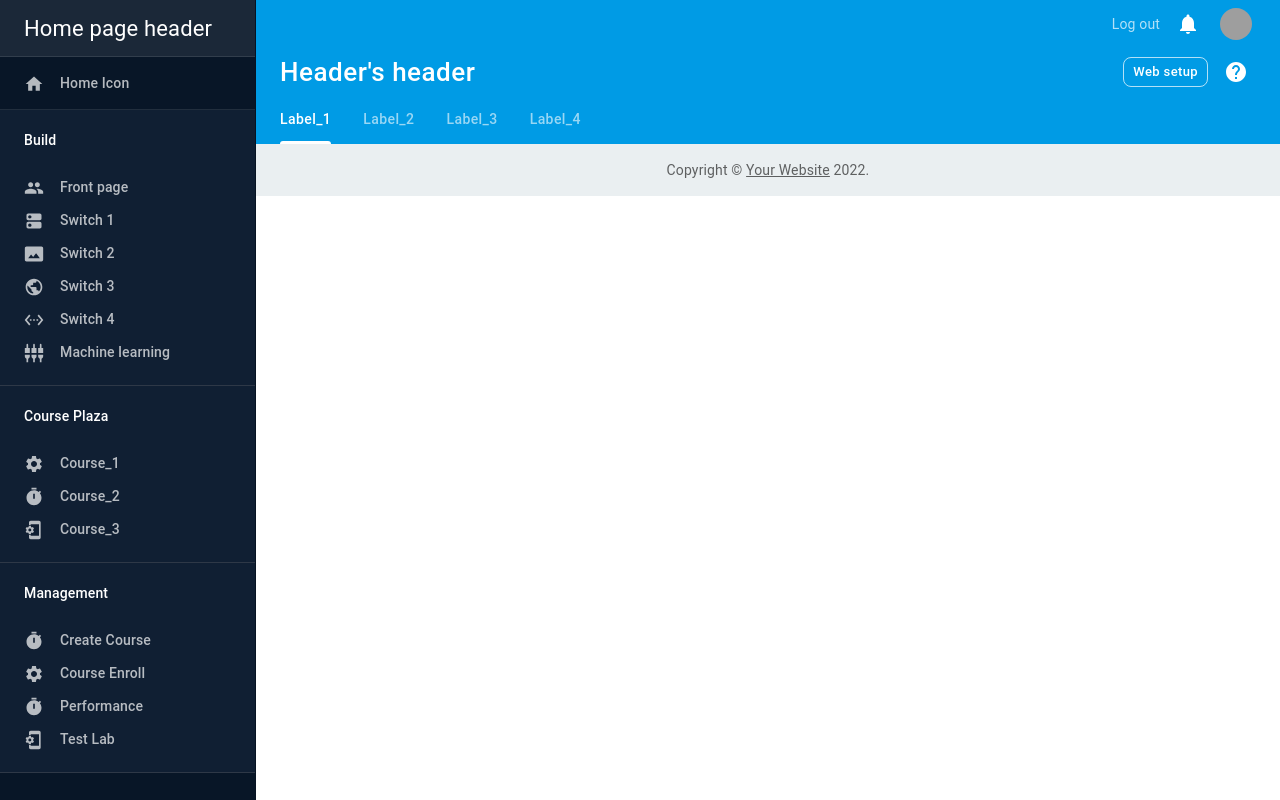
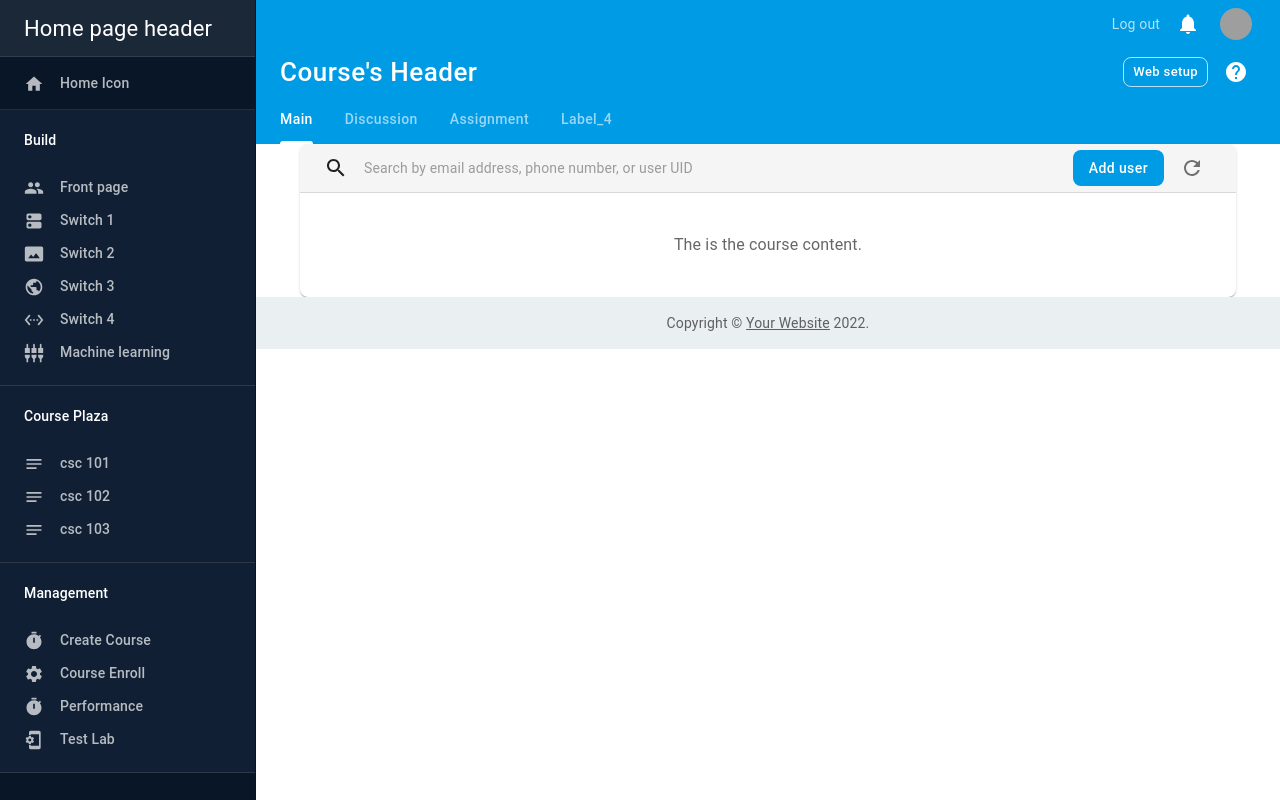
Before and after one commit to qzydustin/Course-Assistant-Platform-Frontend, a React (Create React App) app in the folder frontend/: page /dashboard in a window 1280 px wide. Built offline with nearby package versions, Linux system fonts and the light colour scheme; grey boxes are pictures that could not be loaded.

Commit message:
Add course header and management header. Link enrolling course with the data in the DB.

```diff
--- a/frontend/src/pages/dashboard/Dashboard.jsx
+++ b/frontend/src/pages/dashboard/Dashboard.jsx
@@ -1,5 +1,5 @@
 import * as React from 'react';
-import { createTheme, ThemeProvider } from '@mui/material/styles';
+import {createTheme, ThemeProvider} from '@mui/material/styles';
 import useMediaQuery from '@mui/material/useMediaQuery';
 import CssBaseline from '@mui/material/CssBaseline';
 import Box from '@mui/material/Box';
@@ -8,13 +8,12 @@ import Link from '@mui/material/Link';
 import Navigator from './Navigator';
 import Content from './components/Content';
 import Content_1 from './components/Content_1';
+import CourseContent from './components/CourseContent';
 import CreateCourse from './components/CreateCourse';
 import SearchCourse from './components/SearchCourse';
-import Header from './Header';
-import {store} from '../dashboardStore';
-
-import { useSelector } from 'react-redux';
-import {Create} from "@mui/icons-material";
+import ManageHeader from './components/ManageHeader';
+import CourseHeader from "./components/CourseHeader";
+import {useSelector} from 'react-redux';
 
 function Copyright() {
   return (
@@ -188,11 +187,13 @@ export default function Dashboard({server}) {
   // console.log("round 0");
   // console.log(store.getState())
 
-  const isContentShown = useSelector(state => state.contentsController.isContentShown);
-  const isContent1Shown = useSelector(state => state.contentsController.isContent1Shown);
-  const isCreateCourseShown = useSelector(state => state.contentsController.isCreateCourseShown);
-  const isSearchCourseShown = useSelector(state => state.contentsController.isSearchCourseShown);
+  const isFrontPage = useSelector(state => state.contentsController.isContentShown);
+  const isSwitch1 = useSelector(state => state.contentsController.isContent1Shown);
+  const isCreateCourse = useSelector(state => state.contentsController.isCreateCourseShown);
+  const isSearchCourse = useSelector(state => state.contentsController.isSearchCourseShown);
+  const isActiveCourse = useSelector(state => state.contentsController.activeCourseCode)
 
+  console.log("isActive is ", isActiveCourse);
 
 
 
@@ -219,25 +220,42 @@ export default function Dashboard({server}) {
 
         </Box>
         <Box sx={{ flex: 1, display: 'flex', flexDirection: 'column' }}>
-          <Header onDrawerToggle={handleDrawerToggle} />
-          {isContentShown ? (
-              <Box component="main" sx={{ flex: 1, py: 6, px: 4, bgcolor: '#eaeff1' }}>
-                <Content />
+          {isFrontPage ? (
+              <Box>
+                <ManageHeader onDrawerToggle={handleDrawerToggle}/>
+                <Box component="main" sx={{flex: 1, py: 6, px: 4, bgcolor: '#eaeff1'}}>
+                  <Content/>
+                </Box>
               </Box>
           ):null}
-          {isContent1Shown ? (
-              <Box component="main" sx={{ flex: 1, py: 6, px: 4, bgcolor: '#eaeff1' }}>
+          {isSwitch1 ? (
+              <Box>
+                <ManageHeader onDrawerToggle={handleDrawerToggle}/>
+                <Box component="main" sx={{flex: 1, py: 6, px: 4, bgcolor: '#eaeff1'}}>
                   <Content_1/>
                 </Box>
+              </Box>
           ):null}
-          {isCreateCourseShown ? (
-              <Box component="main" sx={{ flex: 1, py: 6, px: 4, bgcolor: '#eaeff1' }}>
+          {(isActiveCourse !== '') ? (
+              <Box>
+                <CourseHeader onDrawerToggle={handleDrawerToggle}/>
+                <CourseContent/>
+              </Box>
+          ):null}
+          {isCreateCourse ? (
+              <Box>
+                <ManageHeader onDrawerToggle={handleDrawerToggle}/>
+                <Box component="main" sx={{flex: 1, py: 6, px: 4, bgcolor: '#eaeff1'}}>
                   <CreateCourse server={server}/>
                 </Box>
+              </Box>
           ):null}
-          {isSearchCourseShown ? (
-              <Box component="main" sx={{ flex: 1, py: 6, px: 4, bgcolor: '#eaeff1' }}>
+          {isSearchCourse ? (
+              <Box>
+                <ManageHeader onDrawerToggle={handleDrawerToggle}/>
+                <Box component="main" sx={{flex: 1, py: 6, px: 4, bgcolor: '#eaeff1'}}>
                   <SearchCourse server={server}/>
+                </Box>
               </Box>
           ):null}
           <Box component="footer" sx={{ p: 2, bgcolor: '#eaeff1' }}>
--- a/frontend/src/pages/dashboard/Navigator.jsx
+++ b/frontend/src/pages/dashboard/Navigator.jsx
@@ -18,42 +18,10 @@ import SettingsInputComponentIcon from '@mui/icons-material/SettingsInputCompone
 import TimerIcon from '@mui/icons-material/Timer';
 import SettingsIcon from '@mui/icons-material/Settings';
 import PhonelinkSetupIcon from '@mui/icons-material/PhonelinkSetup';
-
+import NotesIcon from '@mui/icons-material/Notes';
 
 import {useDispatch, useSelector} from 'react-redux';
-import { toFrontPage, toSwitch1, toCreateCourse, toCourseEnroll, toCourse_1 } from './dashboardSlice';
-
-const categories = [
-  {
-    id: 'Build',
-    children: [
-      { id: 'Front page', icon: <PeopleIcon />, active: "Front Page",},
-      { id: 'Switch 1', icon: <DnsRoundedIcon /> , active: "Switch 1"},
-      { id: 'Switch 2', icon: <PermMediaOutlinedIcon /> , active: "Switch 2"},
-      { id: 'Switch 3', icon: <PublicIcon /> , active: "Switch 3"},
-      { id: 'Switch 4', icon: <SettingsEthernetIcon /> , active: "Switch 4"},
-      { id: 'Machine learning', icon: <SettingsInputComponentIcon />, active: "Machine learning"},
-    ],
-  },
-  {
-    id: 'Course Plaza',
-    children: [
-      { id: 'Course_1', icon: <SettingsIcon />, active: "Course_1"},
-      { id: 'Course_2', icon: <TimerIcon />, active: "Course_2"},
-      { id: 'Course_3', icon: <PhonelinkSetupIcon />, active: "Course_3"},
-    ],
-  },
-  {
-    id: 'Management',
-    children: [
-      { id: 'Create Course', icon: <TimerIcon />, active: "Create Course"},
-      { id: 'Course Enroll', icon: <SettingsIcon />, active: "Course Enroll"},
-      { id: 'Performance', icon: <TimerIcon />, active: "Performance"},
-      { id: 'Test Lab', icon: <PhonelinkSetupIcon />, active: "Test Lab"},
-    ],
-  },
-];
-
+import { toFrontPage, toSwitch1, toCreateCourse, toCourseEnroll, toActiveCourse } from './dashboardSlice';
 
 
 const item = {
@@ -75,20 +43,63 @@ export default function Navigator(props) {
   // const navigate = useNavigate();
   const dispatch = useDispatch();
 
+  let categories = [
+    {
+      id: 'Build',
+      children: [
+        { id: 'Front page', icon: <PeopleIcon />, active: "Front Page",},
+        { id: 'Switch 1', icon: <DnsRoundedIcon /> , active: "Switch 1"},
+        { id: 'Switch 2', icon: <PermMediaOutlinedIcon /> , active: "Switch 2"},
+        { id: 'Switch 3', icon: <PublicIcon /> , active: "Switch 3"},
+        { id: 'Switch 4', icon: <SettingsEthernetIcon /> , active: "Switch 4"},
+        { id: 'Machine learning', icon: <SettingsInputComponentIcon />, active: "Machine learning"},
+      ],
+    },
+    {
+      id: 'Course Plaza',
+      children: [
+        { id: 'csc 101', icon: <NotesIcon />, active: 'csc 101', semester: '2022 spring'},
+        { id: 'csc 102', icon: <NotesIcon />, active: 'csc 102', semester: '2022 spring'},
+        { id: 'csc 103', icon: <NotesIcon />, active: 'csc 103', semester: '2022 spring'},
+      ],
+    },
+    {
+      id: 'Management',
+      children: [
+        { id: 'Create Course', icon: <TimerIcon />, active: "Create Course"},
+        { id: 'Course Enroll', icon: <SettingsIcon />, active: "Course Enroll"},
+        { id: 'Performance', icon: <TimerIcon />, active: "Performance"},
+        { id: 'Test Lab', icon: <PhonelinkSetupIcon />, active: "Test Lab"},
+      ],
+    },
+  ];
+
   const { ...other } = props;
   const [selectedIndex, setSelectedIndex] = React.useState(true);
 
-  const handleListItemClick = (event, index) => {
-    setSelectedIndex(index);
-    console.log("index=",index);
-    if (index === "Front Page") dispatch(toFrontPage());
-    if (index === "Switch 1") dispatch(toSwitch1());
-    if (index === "Create Course") dispatch(toCreateCourse());
-    if (index === "Course Enroll") dispatch(toCourseEnroll());
-    if (index === "Course_1") dispatch(toCourse_1("another course"));
+  const handleNonCourseListClick = (event, active) => {
+    setSelectedIndex(active);
+    console.log("active=",active);
+    dispatch(toActiveCourse(''));
+    if (active === "Front Page") dispatch(toFrontPage());
+    if (active === "Switch 1") dispatch(toSwitch1());
+    if (active === "Create Course") dispatch(toCreateCourse());
+    if (active === "Course Enroll") dispatch(toCourseEnroll());
   };
-  const courseList =useSelector(state => state.contentsController.courseList)
-  console.log(courseList)
+
+  const handleCourseListClick = (event, active, semester) => {
+    setSelectedIndex(active);
+    console.log("active=",active);
+
+    let activeCourse = JSON.stringify({
+      "code": active,
+      "semester": semester,
+    })
+    dispatch(toActiveCourse(activeCourse));
+  };
+
+  const activeCourse =useSelector(state => state.contentsController.activeCourse)
+  console.log(activeCourse)
 
   return (
     <Drawer variant="permanent" {...other}>
@@ -108,17 +119,25 @@ export default function Navigator(props) {
             <ListItem sx={{ py: 2, px: 3 }}>
               <ListItemText sx={{ color: '#fff' }}>{id}</ListItemText>
             </ListItem>
-            {children.map(({ id: childId, icon, active}) => (
+            {id === 'Course Plaza' ? (
+                children.map(({ id: childId, icon, active, semester}) => (
                     <ListItem disablePadding key={childId}>
                     <ListItemButton selected={selectedIndex === active}
                                     sx={item}
-                                onClick={(event) => handleListItemClick(event, active)}>
-                                {/*onClick={(event) => {dispatch(toSwitch1());console.log("2nd");}}>*/}
+                                    onClick={(event) => handleCourseListClick(event, active, semester)}>
                       <ListItemIcon>{icon}</ListItemIcon>
                       <ListItemText>{childId}</ListItemText>
                     </ListItemButton>
-              </ListItem>
-            ))}
+                    </ListItem>))):(
+                children.map(({ id: childId, icon, active}) => (
+                    <ListItem disablePadding key={childId}>
+                    <ListItemButton selected={selectedIndex === active}
+                                    sx={item}
+                                    onClick={(event) => handleNonCourseListClick(event, active)}>
+                    <ListItemIcon>{icon}</ListItemIcon>
+                    <ListItemText>{childId}</ListItemText>
+                    </ListItemButton>
+                    </ListItem>)))}
             <Divider sx={{ mt: 2 }} />
           </Box>
         ))}
--- /dev/null
+++ b/frontend/src/pages/dashboard/components/CourseContent.jsx
@@ -0,0 +1,57 @@
+import * as React from 'react';
+import AppBar from '@mui/material/AppBar';
+import Toolbar from '@mui/material/Toolbar';
+import Typography from '@mui/material/Typography';
+import Paper from '@mui/material/Paper';
+import Grid from '@mui/material/Grid';
+import Button from '@mui/material/Button';
+import TextField from '@mui/material/TextField';
+import Tooltip from '@mui/material/Tooltip';
+import IconButton from '@mui/material/IconButton';
+import SearchIcon from '@mui/icons-material/Search';
+import RefreshIcon from '@mui/icons-material/Refresh';
+
+export default function Content_1() {
+  return (
+    <Paper sx={{ maxWidth: 936, margin: 'auto', overflow: 'hidden' }}>
+      <AppBar
+        position="static"
+        color="default"
+        elevation={0}
+        sx={{ borderBottom: '1px solid rgba(0, 0, 0, 0.12)' }}
+      >
+        <Toolbar>
+          <Grid container spacing={2} alignItems="center">
+            <Grid item>
+              <SearchIcon color="inherit" sx={{ display: 'block' }} />
+            </Grid>
+            <Grid item xs>
+              <TextField
+                fullWidth
+                placeholder="Search by email address, phone number, or user UID"
+                InputProps={{
+                  disableUnderline: true,
+                  sx: { fontSize: 'default' },
+                }}
+                variant="standard"
+              />
+            </Grid>
+            <Grid item>
+              <Button variant="contained" sx={{ mr: 1 }}>
+                Add user
+              </Button>
+              <Tooltip title="Reload">
+                <IconButton>
+                  <RefreshIcon color="inherit" sx={{ display: 'block' }} />
+                </IconButton>
+              </Tooltip>
+            </Grid>
+          </Grid>
+        </Toolbar>
+      </AppBar>
+      <Typography sx={{ my: 5, mx: 2 }} color="text.secondary" align="center">
+        The is the course content.
+      </Typography>
+    </Paper>
+  );
+}
--- /dev/null
+++ b/frontend/src/pages/dashboard/components/CourseHeader.jsx
@@ -0,0 +1,134 @@
+import * as React from 'react';
+import PropTypes from 'prop-types';
+import AppBar from '@mui/material/AppBar';
+import Avatar from '@mui/material/Avatar';
+import Button from '@mui/material/Button';
+import Grid from '@mui/material/Grid';
+import HelpIcon from '@mui/icons-material/Help';
+import IconButton from '@mui/material/IconButton';
+import Link from '@mui/material/Link';
+import MenuIcon from '@mui/icons-material/Menu';
+import NotificationsIcon from '@mui/icons-material/Notifications';
+import Tab from '@mui/material/Tab';
+import Tabs from '@mui/material/Tabs';
+import Toolbar from '@mui/material/Toolbar';
+import Tooltip from '@mui/material/Tooltip';
+import Typography from '@mui/material/Typography';
+import {saveEmail, savePassword, saveType} from "../dashboardSlice";
+import {useDispatch} from "react-redux";
+import {useNavigate} from "react-router-dom";
+
+const lightColor = 'rgba(255, 255, 255, 0.7)';
+
+function ManageHeader(props) {
+  const { onDrawerToggle } = props;
+  const dispatch = useDispatch();
+  let navigate = useNavigate();
+
+  const handleLogout = (event) => {
+    event.preventDefault()
+    dispatch(saveEmail(''));
+    dispatch(savePassword(''));
+    dispatch(saveType(''));
+    navigate('/login');
+  }
+  return (
+    <React.Fragment>
+      <AppBar color="primary" position="sticky" elevation={0}>
+        <Toolbar>
+          <Grid container spacing={1} alignItems="center">
+            <Grid sx={{ display: { sm: 'none', xs: 'block' } }} item>
+              <IconButton
+                color="inherit"
+                aria-label="open drawer"
+                onClick={onDrawerToggle}
+                edge="start"
+              >
+                <MenuIcon />
+              </IconButton>
+            </Grid>
+            <Grid item xs />
+            <Grid item>
+              <Link
+                href="/"
+                variant="body2"
+                sx={{
+                  textDecoration: 'none',
+                  color: lightColor,
+                  '&:hover': {
+                    color: 'common.white',
+                  },
+                }}
+                rel="noopener noreferrer"
+                target="_blank"
+                onClick={handleLogout}
+              >
+                Log out
+              </Link>
+            </Grid>
+            <Grid item>
+              <Tooltip title="Alerts • No alerts">
+                <IconButton color="inherit">
+                  <NotificationsIcon />
+                </IconButton>
+              </Tooltip>
+            </Grid>
+            <Grid item>
+              <IconButton color="inherit" sx={{ p: 0.5 }}>
+                <Avatar src="/static/images/avatar/1.jpg" alt="My Avatar" />
+              </IconButton>
+            </Grid>
+          </Grid>
+        </Toolbar>
+      </AppBar>
+      <AppBar
+        component="div"
+        color="primary"
+        position="static"
+        elevation={0}
+        sx={{ zIndex: 0 }}
+      >
+        <Toolbar>
+          <Grid container alignItems="center" spacing={1}>
+            <Grid item xs>
+              <Typography color="inherit" variant="h5" component="h1">
+                Course's Header
+              </Typography>
+            </Grid>
+            <Grid item>
+              <Button
+                sx={{ borderColor: lightColor }}
+                variant="outlined"
+                color="inherit"
+                size="small"
+              >
+                Web setup
+              </Button>
+            </Grid>
+            <Grid item>
+              <Tooltip title="Help">
+                <IconButton color="inherit">
+                  <HelpIcon />
+                </IconButton>
+              </Tooltip>
+            </Grid>
+          </Grid>
+        </Toolbar>
+      </AppBar>
+      <AppBar component="div" position="static" elevation={0} sx={{ zIndex: 0 }}>
+        <Tabs value={0} textColor="inherit">
+          <Tab label="Main" />
+          <Tab label="Discussion" />
+          <Tab label="Assignment" />
+          <Tab label="Label_4" />
+        </Tabs>
+      </AppBar>
+    </React.Fragment>
+  );
+}
+
+ManageHeader.propTypes = {
+  onDrawerToggle: PropTypes.func.isRequired,
+};
+
+export default ManageHeader;
--- a/frontend/src/pages/dashboard/Header.jsx
+++ b/frontend/src/pages/dashboard/components/ManageHeader.jsx
@@ -14,13 +14,13 @@ import Tabs from '@mui/material/Tabs';
 import Toolbar from '@mui/material/Toolbar';
 import Tooltip from '@mui/material/Tooltip';
 import Typography from '@mui/material/Typography';
-import {saveEmail, savePassword, saveType} from "./dashboardSlice";
+import {saveEmail, savePassword, saveType} from "../dashboardSlice";
 import {useDispatch} from "react-redux";
 import {useNavigate} from "react-router-dom";
 
 const lightColor = 'rgba(255, 255, 255, 0.7)';
 
-function Header(props) {
+function ManageHeader(props) {
   const { onDrawerToggle } = props;
   const dispatch = useDispatch();
   let navigate = useNavigate();
@@ -92,7 +92,7 @@ function Header(props) {
           <Grid container alignItems="center" spacing={1}>
             <Grid item xs>
               <Typography color="inherit" variant="h5" component="h1">
-                Header's header
+                Course Management
               </Typography>
             </Grid>
             <Grid item>
@@ -115,20 +115,20 @@ function Header(props) {
           </Grid>
         </Toolbar>
       </AppBar>
-      <AppBar component="div" position="static" elevation={0} sx={{ zIndex: 0 }}>
-        <Tabs value={0} textColor="inherit">
-          <Tab label="Label_1" />
-          <Tab label="Label_2" />
-          <Tab label="Label_3" />
-          <Tab label="Label_4" />
-        </Tabs>
-      </AppBar>
+      {/*<AppBar component="div" position="static" elevation={0} sx={{ zIndex: 0 }}>*/}
+      {/*  <Tabs value={0} textColor="inherit">*/}
+      {/*    <Tab label="Label_1" />*/}
+      {/*    <Tab label="Label_2" />*/}
+      {/*    <Tab label="Label_3" />*/}
+      {/*    <Tab label="Label_4" />*/}
+      {/*  </Tabs>*/}
+      {/*</AppBar>*/}
     </React.Fragment>
   );
 }
 
-Header.propTypes = {
+ManageHeader.propTypes = {
   onDrawerToggle: PropTypes.func.isRequired,
 };
 
-export default Header;
+export default ManageHeader;
```
Also changed, not shown: frontend/src/pages/dashboard/dashboardSlice.jsx (+10 -6 lines). Lines whose indentation alone changed are shown as unchanged.
